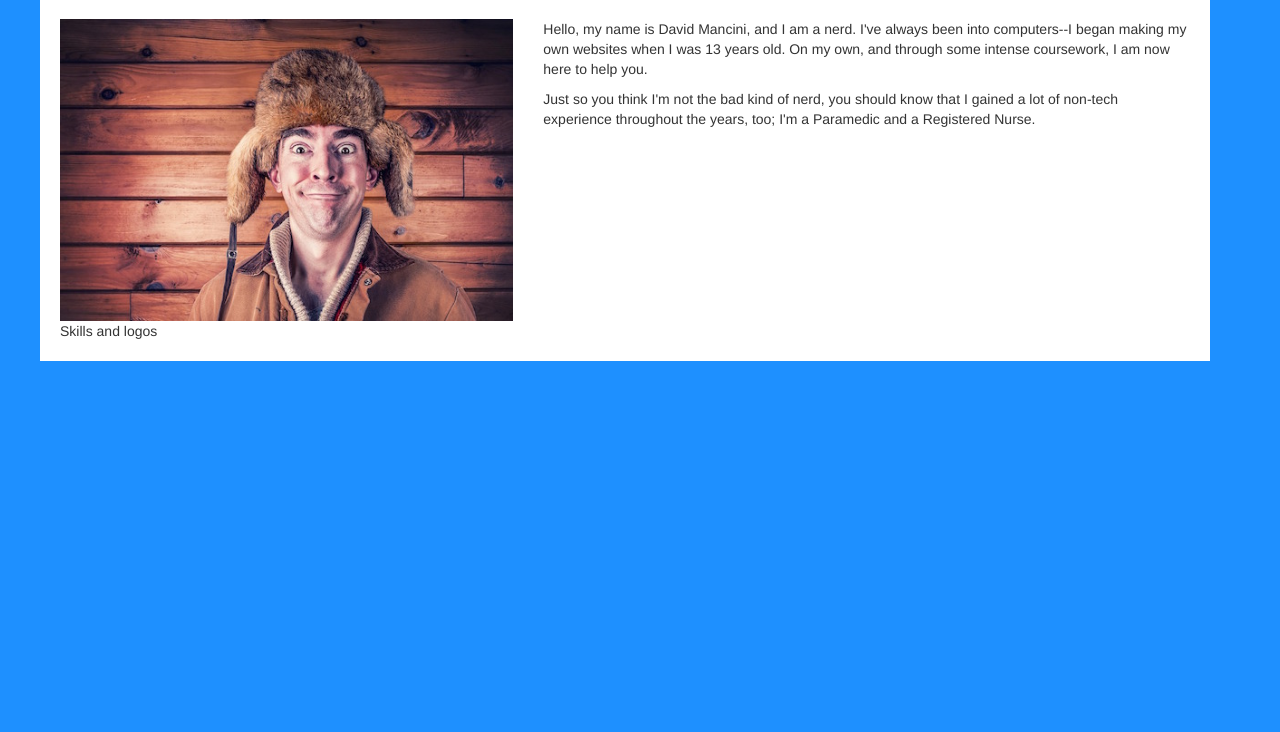
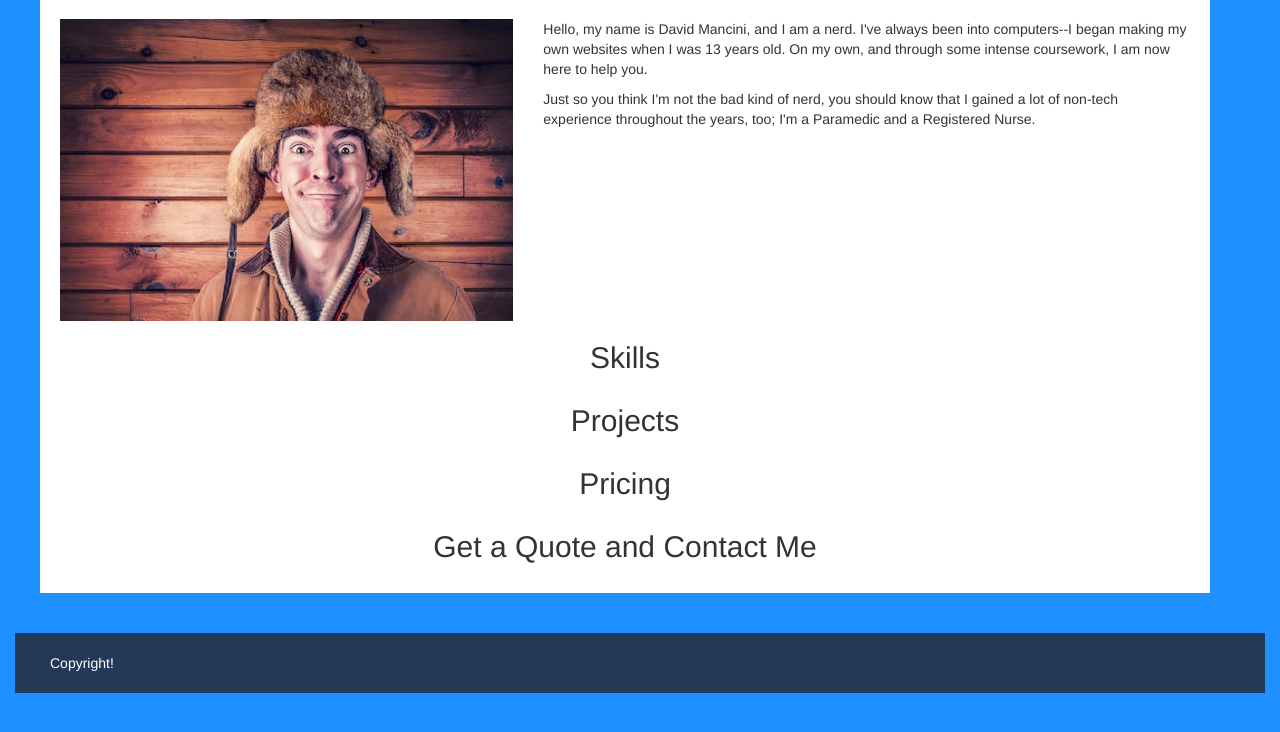
Before and after one commit to davidmancini/about-david, a PHP site: page / in a window 1280 px wide. Shown: the part 68-800 px from the top of the page. Run offline with PHP 8.4, Linux system fonts and the light colour scheme.

Commit message:
Added content and framework based on wireframe.

```diff
--- a/public_html/css/style.css
+++ b/public_html/css/style.css
@@ -48,7 +48,30 @@ html {
 
 }
 
-/* SKILLS ROW */
+/* SKILLS */
 .skillsRow {
 
 }
+
+/* PROJECT */
+.projectsRow {
+
+}
+
+/* PRICING */
+.pricingfRow {
+
+}
+
+/* QUOTE */
+.projectsRow {
+
+}
+
+/* FOOTER */
+.footerRow {
+	background-color: #243958;
+	color: white;
+	margin: 40px 0 0;
+	padding: 20px;
+}
--- a/public_html/index.php
+++ b/public_html/index.php
@@ -62,17 +62,45 @@
 				</div>
 			</div><!--Ends Photo & Intro-->
 
-			<div class="row skillsRow row-eq-height pull-middle text-middle"><!--Skills Row-->
+			<div class="row skillsRow row-eq-height text-center"><!--Skills Row-->
 				<div class="col-md-12">
-					Skills and logos
+					<h2>Skills</h2>
 				</div>
 			</div><!--Ends Skills Row-->
+
+			<div class="row projectsRow row-eq-height text-center"><!--Projects Row-->
+				<div class="col-md-12">
+					<h2>Projects</h2>
+				</div>
+			</div><!--Ends Projects Row-->
+
+			<div class="row pricingRow row-eq-height text-center"><!--Pricing Row-->
+				<div class="col-md-12">
+					<h2>Pricing</h2>
+				</div>
+			</div><!--Ends Pricing Row-->
+
+			<div class="row quoteRow row-eq-height text-center"><!--Quote Row-->
+				<div class="col-md-12">
+					<h2>Get a Quote and Contact Me</h2>
+				</div>
+			</div><!--Ends Quotes Row-->
 
 
 
 
 		</div><!--Ends content container-->
 
+		<footer>
+			<div class="container-fluid"><!--Footer container-->
+				<div class="row footerRow"><!--Footer row-->
+					<div class="col-md-12">
+						Copyright!
+					</div>
+				</div><!--Ends footer row-->
+			</div><!--Ends footer container-->
+		</footer>
+
 
 
 	</body>
```
